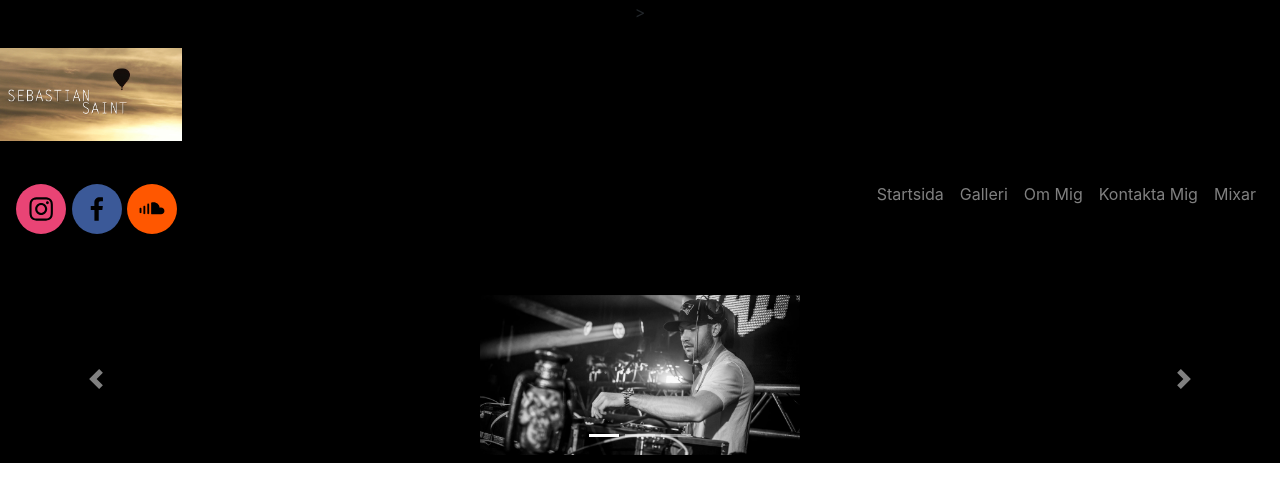
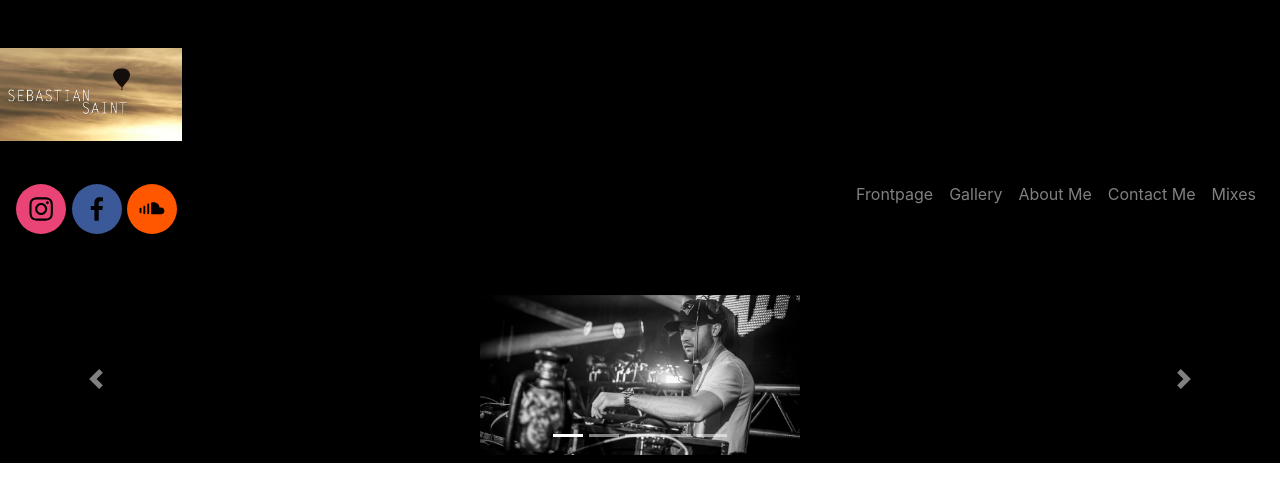
Before and after one commit to matses332/sebbesaint, a React (Create React App) app: page / in a window 1280 px wide. Shown: the top 502 px of the page. Built offline with nearby package versions, Linux system fonts and the light colour scheme.

Commit message:
Translated into English

```diff
--- a/src/App.css
+++ b/src/App.css
@@ -1,11 +1,10 @@
 .App {
   text-align: center;
   background-color:#000000;
+  color:#000000;
 
 }
-.background  {
-color:#000000;
-}
+
 
 .App-logo {
   animation: App-logo-spin infinite 20s linear;
--- a/src/App.js
+++ b/src/App.js
@@ -8,7 +8,7 @@ class App extends Component {
   render() {
     return (
       <div className="App" style={{backgroundColor: '#000000'}}>
-      <div>
+      <div style={{color: '#000000'}}>
       <StartComponent/>
       </div>
       </div>
--- a/src/components/app.router.jsx
+++ b/src/components/app.router.jsx
@@ -11,9 +11,9 @@ const AppRouter = () => (
     <Router>
         <div>
             <Route path='/' exact component={FeaturedPicturesComponent} />
-            <Route path='/Galleri' exact component={pictureLibrary} />
-            <Route path='/Mixar' exact component={MixesComponent} />
-            <Route path='/KontaktaMig' exact component={ContactComponent}/>
+            <Route path='/Gallery' exact component={pictureLibrary} />
+            <Route path='/Mixes' exact component={MixesComponent} />
+            <Route path='/Contact' exact component={ContactComponent}/>
         </div>
     </Router>
 )
--- a/src/components/images-mock.json
+++ b/src/components/images-mock.json
@@ -14,5 +14,17 @@
       "src1": "../assets/saint4.jpg",
       "game": "",
       "altText": "Text 3"
+    },
+    {
+      "src1": "../assets/saint15.jpg",
+      "src2": "../assets/saint12.jpg",
+      "game": "",
+      "altText": "Text 3"
+    },
+    {
+      "src1": "../assets/saint14.jpg",
+      "src2": "../assets/saint11.jpg",
+      "game": "",
+      "altText": "Text 3"
     }
   ]
--- a/src/components/picturelibrary.component.jsx
+++ b/src/components/picturelibrary.component.jsx
@@ -97,122 +97,138 @@ pictureLibrary.defaultProps = {
         {
             src: "../assets/saint1.jpg",
             thumbnail: "../assets/saint1.jpg",
-            thumbnailWidth: 320,
-            thumbnailHeight: 140,
+            thumbnailWidth: 240,
+            thumbnailHeight: 120,
             tags: [{value: "X-Cruise", title: ""}],
             caption: "Bild under en spelning på X-Cruise"
         },
         {
             src: "../assets/saint2.jpg",
             thumbnail: "../assets/saint2.jpg",
-            thumbnailWidth: 320,
-            thumbnailHeight: 140,
+            thumbnailWidth: 240,
+            thumbnailHeight: 120,
             tags: [{value: "Ritz", title: ""}],
             caption: "Bild från Klubben Ritz"
         },
         {
             src: "../assets/saint4.jpg",
             thumbnail: "../assets/saint4.jpg",
-            thumbnailWidth: 320,
-            thumbnailHeight: 140,
+            thumbnailWidth: 240,
+            thumbnailHeight: 120,
             tags: [{value: "X-Cruise", title: ""}],
             caption: "Bild under en spelning på X-Cruise"
         },
         {
             src: "../assets/saint5.jpg",
             thumbnail: "../assets/saint5.jpg",
-            thumbnailWidth: 320,
-            thumbnailHeight: 140,
+            thumbnailWidth: 240,
+            thumbnailHeight: 120,
             tags: [{value: "X-Cruise", title: ""}],
             caption: "Bild under en spelning på X-Cruise"
         },
         {
             src: "../assets/saint6.jpg",
             thumbnail: "../assets/saint6.jpg",
-            thumbnailWidth: 320,
-            thumbnailHeight: 140,
+            thumbnailWidth: 240,
+            thumbnailHeight: 120,
             tags: [{value: "Okänd", title: ""}],
             caption: "Bild under en spelning"
         },
         {
             src: "../assets/saint7.jpg",
             thumbnail: "../assets/saint7.jpg",
-            thumbnailWidth: 320,
-            thumbnailHeight: 140,
+            thumbnailWidth: 240,
+            thumbnailHeight: 120,
             tags: [{value: "Okänd", title: ""}],
             caption: "Bild under en spelning"
         },
         {
             src: "../assets/saint8.jpg",
             thumbnail: "../assets/saint8.jpg",
-            thumbnailWidth: 320,
-            thumbnailHeight: 140,
+            thumbnailWidth: 240,
+            thumbnailHeight: 120,
             tags: [{value: "Okänd"}],
             caption: "Bild under en spelning"
         },
         {
             src: "../assets/saint9.jpg",
             thumbnail: "../assets/saint9.jpg",
-            thumbnailWidth: 320,
-            thumbnailHeight: 140,
+            thumbnailWidth: 240,
+            thumbnailHeight: 120,
             tags: [{value: "Okänd"}],
             caption: "Bild under en spelning"
         },
         {
             src: "../assets/saint10.jpg",
             thumbnail: "../assets/saint10.jpg",
-            thumbnailWidth: 320,
-            thumbnailHeight: 140,
+            thumbnailWidth: 240,
+            thumbnailHeight: 120,
             tags: [{value: "Okänd"}],
             caption: "Bild under en spelning"
         },
         {
             src: "../assets/saint11.jpg",
             thumbnail: "../assets/saint11.jpg",
-            thumbnailWidth: 320,
-            thumbnailHeight: 140,
+            thumbnailWidth: 240,
+            thumbnailHeight: 120,
             tags: [{value: "X-Cruise"}],
             caption: "Bild under en spelning på X-Cruise"
         },
         {
             src: "../assets/saint12.jpg",
             thumbnail: "../assets/saint12.jpg",
-            thumbnailWidth: 320,
-            thumbnailHeight: 140,
-            tags: [{value: "Okänd"}],
-            caption: "Bild under en spelning"
-        },
-        {
-            src: "../assets/saint12.jpg",
-            thumbnail: "../assets/saint12.jpg",
-            thumbnailWidth: 320,
-            thumbnailHeight: 140,
+            thumbnailWidth: 240,
+            thumbnailHeight: 120,
             tags: [{value: "Okänd"}],
             caption: "Bild under en spelning"
         },
         {
             src: "../assets/saint13.jpg",
             thumbnail: "../assets/saint13.jpg",
-            thumbnailWidth: 320,
-            thumbnailHeight: 140,
+            thumbnailWidth: 240,
+            thumbnailHeight: 120,
             tags: [{value: "Okänd"}],
             caption: "Bild under en spelning"
         },
         {
             src: "../assets/saint14.jpg",
             thumbnail: "../assets/saint14.jpg",
-            thumbnailWidth: 320,
-            thumbnailHeight: 140,
+            thumbnailWidth: 240,
+            thumbnailHeight: 120,
             tags: [{value: "Okänd"}],
             caption: "Bild under en spelning"
         },
         {
             src: "../assets/saint15.jpg",
             thumbnail: "../assets/saint15.jpg",
-            thumbnailWidth: 320,
-            thumbnailHeight: 140,
+            thumbnailWidth: 240,
+            thumbnailHeight: 120,
+            tags: [{value: "Okänd"}],
+            caption: "Bild under en spelning"
+        },
+        {
+            src: "../assets/saint16.jpg",
+            thumbnail: "../assets/saint16.jpg",
+            thumbnailWidth: 240,
+            thumbnailHeight: 120,
             tags: [{value: "X-Cruise"}],
             caption: "Bild under en spelning på X-Cruise"
+        },
+        {
+            src: "../assets/saint17.jpg",
+            thumbnail: "../assets/saint17.jpg",
+            thumbnailWidth: 240,
+            thumbnailHeight: 120,
+            tags: [{value: "Okänd"}],
+            caption: "Bild under en spelning"
+        },
+        {
+            src: "../assets/saint18.jpg",
+            thumbnail: "../assets/saint18.jpg",
+            thumbnailWidth: 240,
+            thumbnailHeight: 120,
+            tags: [{value: "Okänd"}],
+            caption: "Bild under en spelning"
         }
     ]
 };
--- a/src/components/start.component.jsx
+++ b/src/components/start.component.jsx
@@ -15,7 +15,6 @@ Row,Col} from 'reactstrap';
 import { SocialIcon } from 'react-social-icons';
 import AppRouter from './app.router';
 import App from '../App';
-import FeaturedPictureComponent from './featuredpictures.component';
 
 export default class Start extends Component {
 
@@ -38,19 +37,19 @@ export default class Start extends Component {
           <Collapse  navbar>
             <Nav className='ml-auto' navbar>
             <NavItem>
-                <NavLink href='/'>Startsida </NavLink>
+                <NavLink href='/'>Frontpage </NavLink>
               </NavItem>
             <NavItem>
-                <NavLink href='/Galleri/'>Galleri </NavLink>
+                <NavLink href='/Gallery/'>Gallery </NavLink>
               </NavItem>
               <NavItem>
-                <NavLink href='/Featured/'>Om Mig </NavLink>
+                <NavLink href='/About/'>About Me </NavLink>
               </NavItem>
               <NavItem>
-                <NavLink href='/KontaktaMig/'>Kontakta Mig </NavLink>
+                <NavLink href='/Contact/'>Contact Me </NavLink>
               </NavItem>
               <NavItem>
-                <NavLink href='/Mixar/'>Mixar </NavLink>
+                <NavLink href='/Mixes/'>Mixes </NavLink>
               </NavItem>
             </Nav>
           </Collapse>
--- a/src/index.css
+++ b/src/index.css
@@ -6,9 +6,15 @@ body {
     sans-serif;
   -webkit-font-smoothing: antialiased;
   -moz-osx-font-smoothing: grayscale;
+  background: #000000;
+  color: #000000;
+  background-color:#000000;
 }
 
 code {
   font-family: source-code-pro, Menlo, Monaco, Consolas, "Courier New",
     monospace;
 }
+
+.root {
+}
```
Also changed, not shown: public/assets/saint17.jpg (added), public/assets/saint18.jpg (added).
